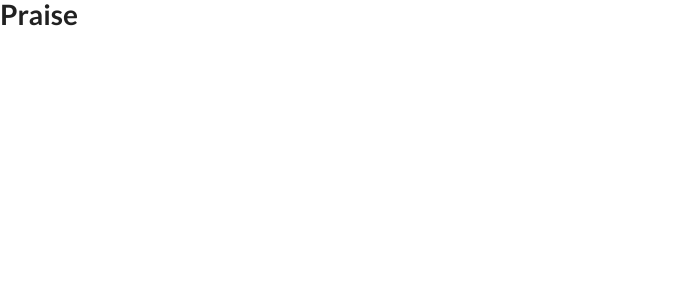
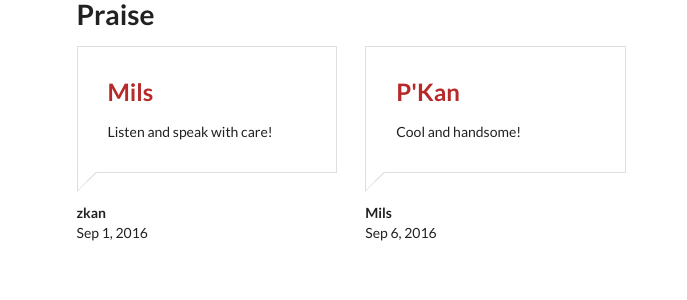
Before and after one commit to prontotools/pronto-praise, a Django app: page / in a window 1280 px wide. Before the commit the part shown is almost empty. Shown: the top 300 px of the page, without its empty margins (0-687 px from the left). Run offline with Django 3.2, Linux system fonts and the light colour scheme; some libraries are stand-ins or nearby versions.

Commit message:
Show hard-coded praises :bear:

```diff
--- a/pronto_praise/praises/templates/praises.html
+++ b/pronto_praise/praises/templates/praises.html
@@ -8,8 +8,71 @@
     integrity="sha256-hVVnYaiADRTO2PzUGmuLJr8BLUSjGIZsDYGmIJLv2b8="
     crossorigin="anonymous"></script>
   <script src="{% static 'semantic/semantic.min.js' %}"></script>
+  <style>
+    .praise .praise-body {
+      border: 1px solid #dfdfdf;
+      margin-bottom: 30px;
+      padding: 30px;
+      position: relative;
+    }
+    .praise-body:before {
+      bottom: -20px;
+      content: " ";
+      height: 0;
+      left: -1px;
+      position: absolute;
+      width: 0;
+      border: 10px solid;
+      border-color: #ccc transparent transparent #dfdfdf;
+    }
+    .praise h3 {
+      font-size: 24px;
+      color: #b72a2a;
+    }
+    .praise-body:after {
+      bottom: -18px;
+      content: " ";
+      height: 0;
+      left: 0;
+      position: absolute;
+      width: 0;
+      border: 10px solid;
+      border-color: #fff transparent transparent #fff;
+    }
+  </style>
 </head>
 <body>
-  <h1 class="ui header">Praise</h1>
+  <div class="ui main container">
+    <h1 class="ui header">Praise</h1>
+
+    <div class="ui grid">
+    {% spaceless %}
+      <div class="four wide column">
+        <div class="praise">
+          <div class="praise-body">
+            <h3>Mils</h3>
+            <div>
+              <p>Listen and speak with care!</p>
+            </div>
+          </div>
+          <strong>zkan</strong><br />Sep 1, 2016
+        </div>
+      </div>
+
+      <div class="four wide column">
+        <div class="praise">
+          <div class="praise-body">
+            <h3>P'Kan</h3>
+            <div>
+              <p>Cool and handsome!</p>
+            </div>
+          </div>
+          <strong>Mils</strong><br />Sep 6, 2016
+        </div>
+      </div>
+    {% endspaceless %}
+    </div>
+
+  </div>
 </body>
 </html>
```
Also changed, not shown: pronto_praise/praises/tests/test_views.py (+13 -0 lines).
